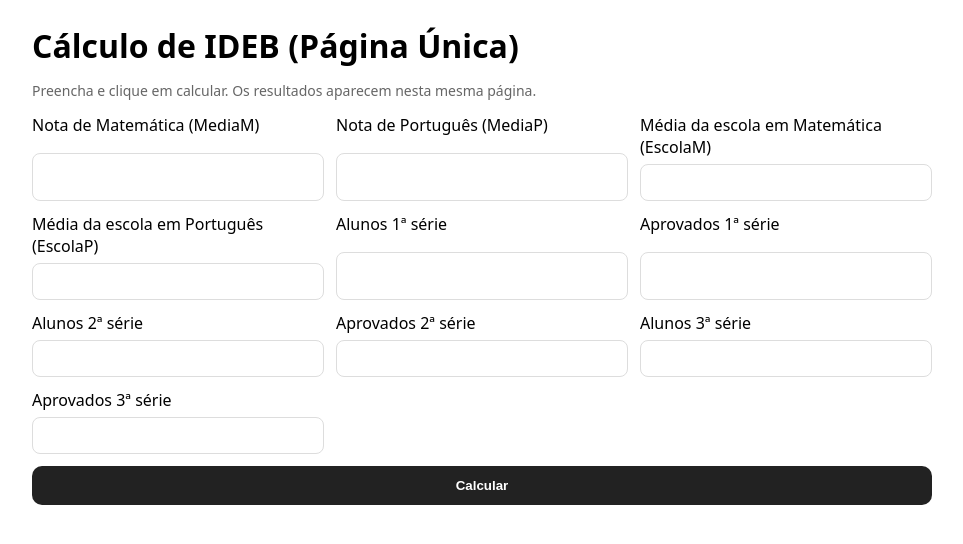
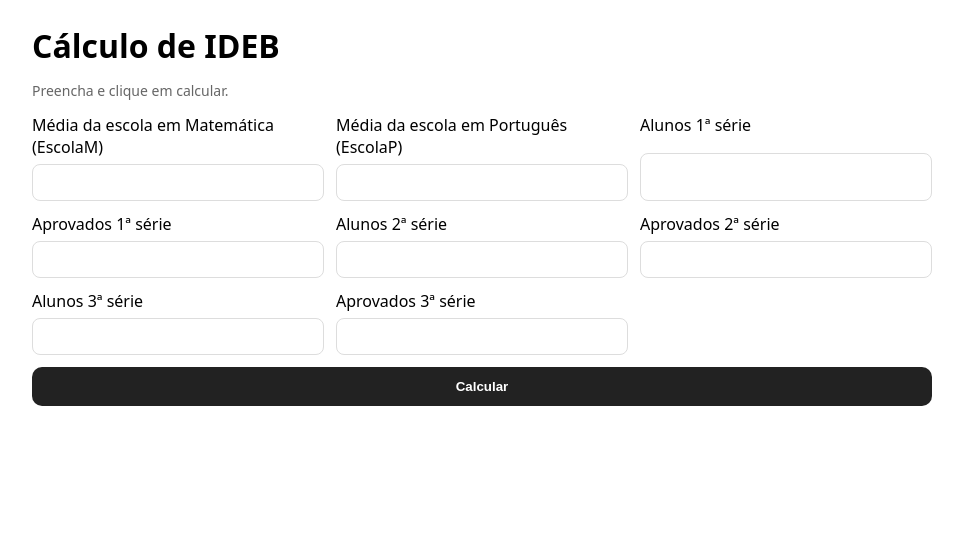
Before and after one commit to RGS378/CIM, a Flask app: page / in a window 1280 px wide. Shown: the top 544 px of the page, without its empty margins (158-1121 px from the left). Run offline with Flask 3, Linux system fonts and the light colour scheme.

Commit message:
Atualização 1.01
app.py = coloquei variaveis constantes

templates/img =Criei a pasta IMG e adicionei a logo MG

templates/index.html = Adicionei anotações para Gabs, retirei labels e adicionei label IDEB

```diff
--- a/app.py
+++ b/app.py
@@ -1,7 +1,7 @@
 from flask import Flask, render_template, request, flash
 
 app = Flask(__name__)
-app.secret_key = "dev"  # necessário pro flash (mensagens), troque em produção
+app.secret_key = "dev"
 
 DPm, DPp = 59, 56  # constantes
 
@@ -11,8 +11,6 @@ def index():
     if request.method == "POST":
         try:
             # Inputs
-            MediaM   = float(request.form["MediaM"])
-            MediaP   = float(request.form["MediaP"])
             EscolaM  = float(request.form["EscolaM"])
             EscolaP  = float(request.form["EscolaP"])
             Alunos1  = float(request.form["Alunos1"])
@@ -23,10 +21,10 @@ def index():
             Aprov3   = float(request.form["Aprov3"])
 
             # Notas
-            SinfM = MediaM - 3 * DPm
-            SinfP = MediaP - 3 * DPp
-            SsupM = MediaM + 3 * DPm
-            SsupP = MediaP + 3 * DPp
+            SinfM = 111.70
+            SinfP = 115.90
+            SsupM = 465.70
+            SsupP = 451.90
             MediaExM = SsupM - SinfM
             MediaExP = SsupP - SinfP
 
@@ -68,4 +66,4 @@ def index():
 
 
 if __name__ == '__main__':
-    app.run(debug=False)
+    app.run(debug=True)
--- a/templates/index.html
+++ b/templates/index.html
@@ -20,26 +20,16 @@
   </style>
 </head>
 <body>
-  <h1>Cálculo de IDEB (Página Única)</h1>
-  <p class="muted">Preencha e clique em calcular. Os resultados aparecem nesta mesma página.</p>
+  <h1>Cálculo de IDEB </h1>
+  <p class="muted">Preencha e clique em calcular.</p>
 
-  {% with messages = get_flashed_messages() %}
-    {% if messages %}
+  {% with messages = get_flashed_messages() %} <!-- NÃO TIRA ISSO GABS-->
+    {% if messages %} <!-- NÃO TIRA ISSO GABS-->
       <div class="msg">{{ messages[0] }}</div>
-    {% endif %}
-  {% endwith %}
+    {% endif %} <!-- NÃO TIRA ISSO GABS-->
+  {% endwith %} <!-- NÃO TIRA ISSO GABS-->
 
   <form method="POST" action="/">
-    <!-- Notas do aluno -->
-    <label>
-      Nota de Matemática (MediaM)
-      <input type="number" name="MediaM" step="0.01" required />
-    </label>
-    <label>
-      Nota de Português (MediaP)
-      <input type="number" name="MediaP" step="0.01" required />
-    </label>
-
     <!-- Médias da escola -->
     <label>
       Média da escola em Matemática (EscolaM)
@@ -81,7 +71,7 @@
     <button type="submit">Calcular</button>
   </form>
 
-  {% if enviado %}
+  {% if enviado %} <!-- NÃO TIRA ISSO GABS-->
     <div class="card">
       <h2>Notas</h2>
       <div class="grid-2 mono">
@@ -93,7 +83,7 @@
     </div>
 
     <div class="card">
-      <h2>Médias</h2>
+      <h2>Proficiência Média</h2>
       <div class="grid-2 mono">
         <div>Média Extrema Matemática: {{ '%.2f' % MediaExM }}</div>
         <div>Média Extrema Português: {{ '%.2f' % MediaExP }}</div>
@@ -115,6 +105,13 @@
         <div>Total: {{ '%.4f' % Total }}</div>
         <div>Tempo: {{ '%.4f' % Tempo }}</div>
         <div>Padronizado: {{ '%.4f' % Padronizado }}</div>
-        {% endif %}
-      </div> <!-- Fechar a div corretamente aqui -->
+      </div>
+
+      <div class="card">
+        <h2>IDEB</h2>
+        <div class="grid-2 mono">
+          <div>IDEB: {{ '%.4f' % IDEB }}</div>
+        </div>
+       {% endif %} <!-- NÃO TIRA ISSO GABS-->
+
     </div> <!-- Fechar o bloco card -->
```
Also changed, not shown: templates/img/logoMG.png (added).
